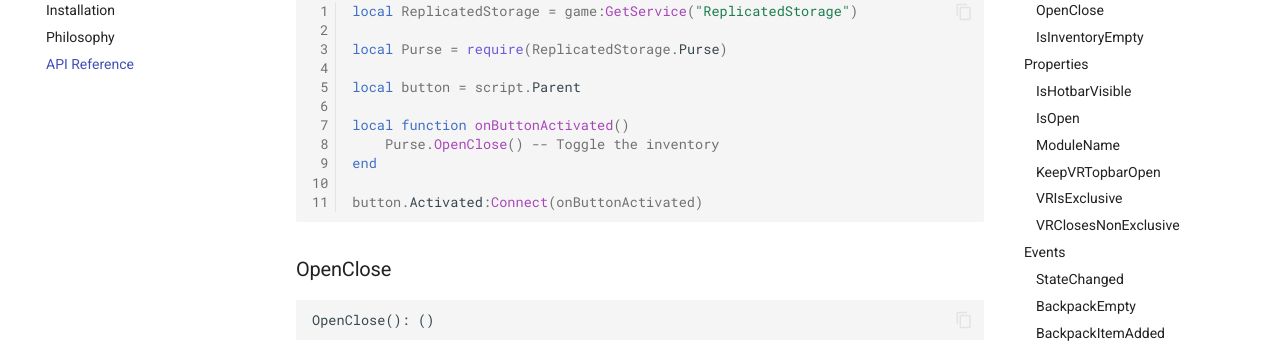
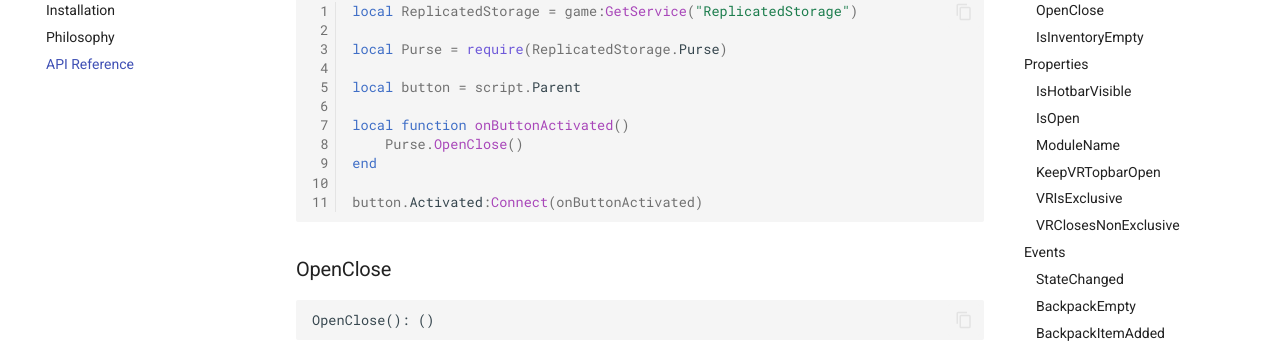
Before and after one commit to RyanLua/Purse, an MkDocs documentation site: the page built from docs/api-reference.md, in a window 1280 px wide and 900 px high, scrolled down 313 px. Shown: the part 125-468 px from the top of the window. Built offline with MkDocs 1.6.1 and Material for MkDocs 9.7.7, drawn with Linux system fonts in a browser that asks for light colours; comment, search, counter and statistics services are not loaded.

Commit message:
Remove comment

```diff
--- a/docs/api-reference.md
+++ b/docs/api-reference.md
@@ -14,7 +14,7 @@ local Purse = require(ReplicatedStorage.Purse)
 local button = script.Parent
 
 local function onButtonActivated()
-	Purse.OpenClose() -- Toggle the inventory
+	Purse.OpenClose()
 end
 
 button.Activated:Connect(onButtonActivated)
```
